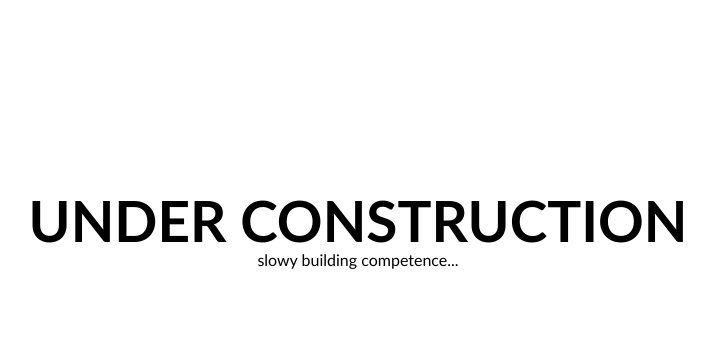
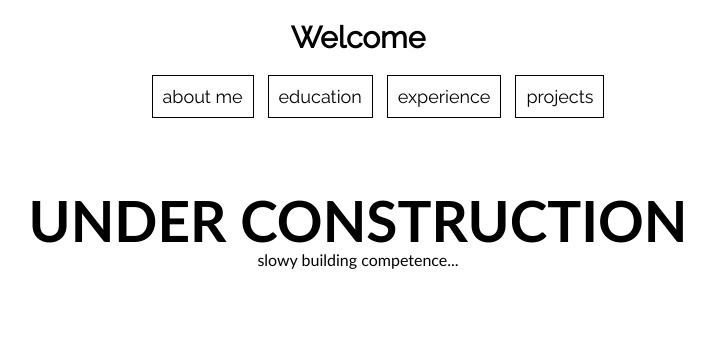
Before and after one commit to ryan-morales/ryan-morales.github.io, a plain HTML site: page index.html in a window 1280 px wide. Shown: the whole page, without its empty margins (282-996 px from the left). Drawn offline with Linux system fonts and the light colour scheme.

Commit message:
update 07/22/19

```diff
--- a/index.html
+++ b/index.html
@@ -2,10 +2,25 @@
 <head>
     <title>Web Ryan</title>
     <link rel = "stylesheet" type = "text/css" href = "style.css" />
+    <link href="https://fonts.googleapis.com/css?family=Raleway&display=swap" rel="stylesheet">
 </head>
 
 <html>
     <body>
+        <header>
+            <h1 class="title">Welcome</h1>
+        </header>
+
+        <div class="navtop">
+        <ul class="nav">
+            <li class="first">about me</li>
+            <li>education</li>
+            <li>experience</li>
+            <li>projects</li>
+        </ul>
+        </div>
+
+
         <h1 class="center">UNDER CONSTRUCTION</h1>
         <br>
         <p class="center">slowy building competence...</p>
--- a/style.css
+++ b/style.css
@@ -1,3 +1,54 @@
+* {
+    box-sizing: border-box;
+}
+
+h1.title{
+    font-family: 'Raleway';
+    font-size: 30px;
+    text-align: center;
+    margin: 20px;
+    /* border: 1px black solid; */
+}
+
+div.navtop{
+    max-width: 1000px;
+    margin: 0 auto;
+    /* border: 1px black solid; */
+}
+
+ul{
+    list-style-type: none; /* remove bullet points */
+    overflow: hidden;
+    text-align: center;
+    position: relative;
+    width: 100%;
+    margin: auto;
+    /* border: 1px black solid; */
+}
+
+li{
+    display: inline-block; /* remove line breaks before and after each list element to display them horizontally */
+    padding: 10px;
+    margin-left: 5px;
+    margin-right: 5px;
+    background-color: white;
+    font-family: 'Raleway';
+    font-size: 18px;
+    /* border-left: 1px solid #000000; */
+    /* border-right: 1px solid black; */
+    border: 1px black solid;
+}
+
+/* li.first{
+    border-left: none;
+} */
+
+/* Change the color of links on hover */
+.navtop li:hover {
+    background-color:rgb(0, 0, 0);
+    color: white;
+  }
+
 h1.center{
     font-family: Calibri;
     font-size: 1.5cm;
```
